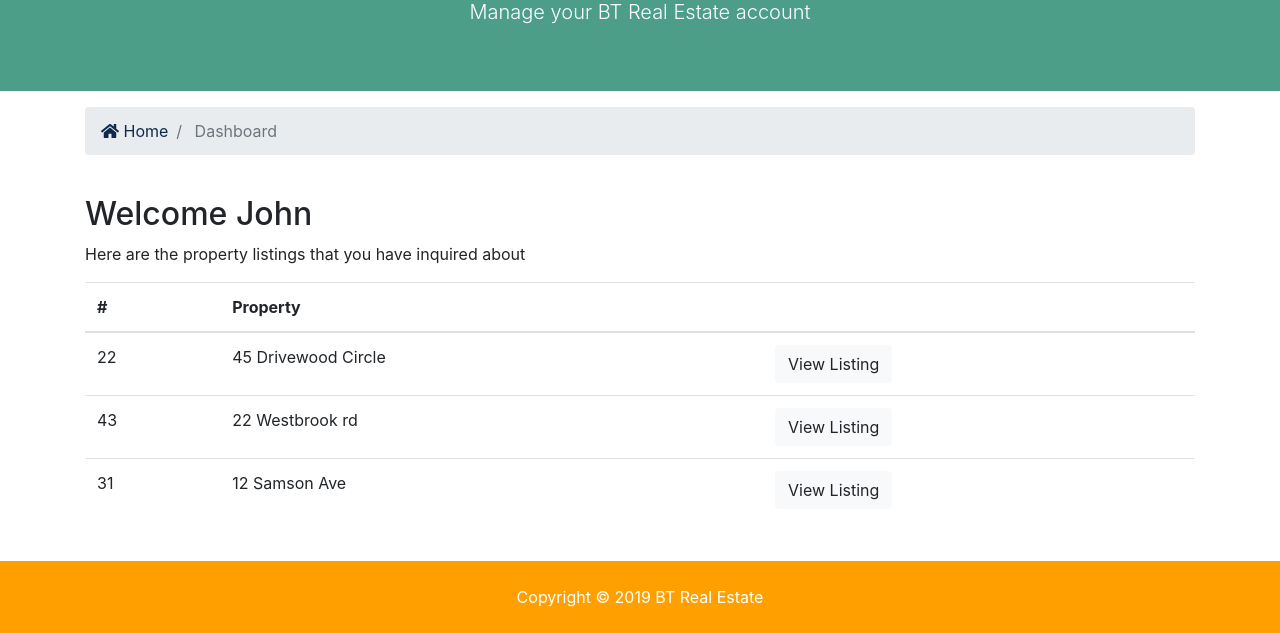
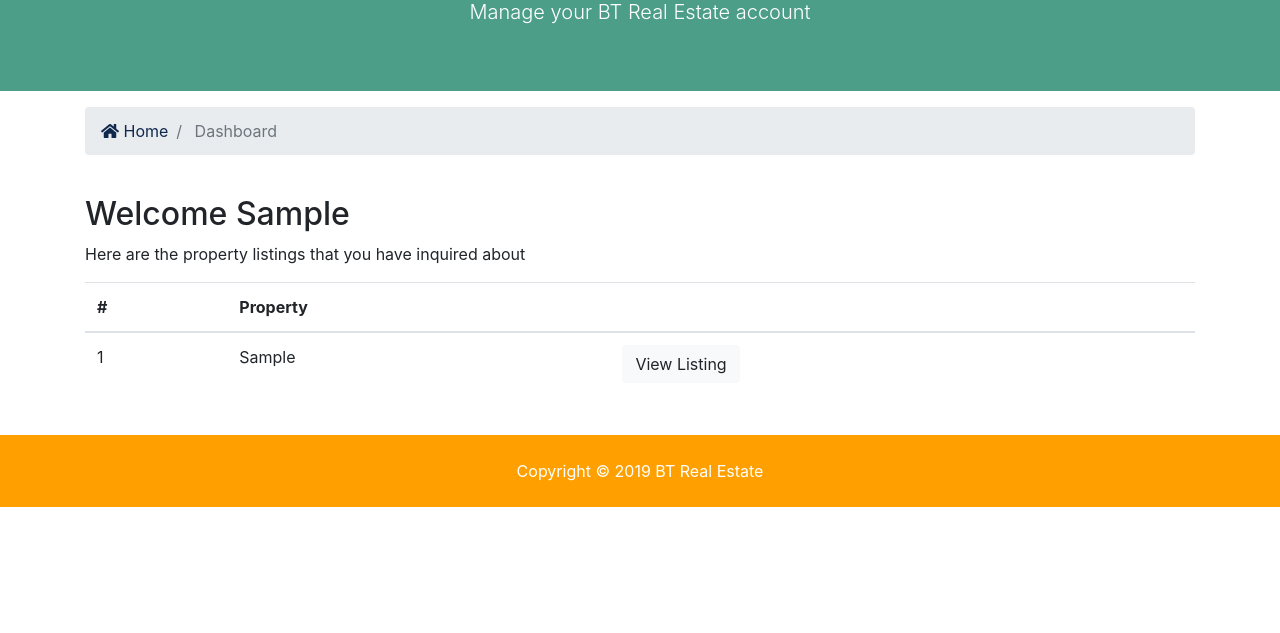
Before and after one commit to chrisjemil/Realestate-project, a Django app: page /accounts/dashboard in a window 1280 px wide. Shown: the part 254-887 px from the top of the page. After the commit the page ends 761 px from the top, so only its background shows below. Run offline with Django 3.2, Linux system fonts and the light colour scheme; a user stored in the database is signed in; tables that the repository leaves empty hold one stand-in row (values such as "Sample post"); some libraries are stand-ins or nearby versions.

Commit message:
add dashboard functionality to view the inquiries by users

```diff
--- a/accounts/views.py
+++ b/accounts/views.py
@@ -1,6 +1,7 @@
 from django.shortcuts import render, redirect
 from django.contrib import messages, auth
 from django.contrib.auth.models import User
+from contacts.models import Contact
 
 
 def register(request):
@@ -63,4 +64,11 @@ def logout(request):
 
 
 def dashboard(request):
-    return render(request, 'accounts/dashboard.html')
+    user_contacts = Contact.objects.order_by(
+        '-contact_date').filter(user_id=request.user.id)
+
+    context = {
+        'contacts': user_contacts
+    }
+
+    return render(request, 'accounts/dashboard.html', context)
--- a/templates/accounts/dashboard.html
+++ b/templates/accounts/dashboard.html
@@ -32,7 +32,8 @@
     <div class="container">
         <div class="row">
             <div class="col-md-12">
-                <h2>Welcome John</h2>
+                <h2>Welcome {{ user.first_name }}</h2>
+                {% if contacts %}
                 <p>Here are the property listings that you have inquired about</p>
                 <table class="table">
                     <thead>
@@ -43,29 +44,20 @@
                         </tr>
                     </thead>
                     <tbody>
+                        {% for contact in contacts %}
                         <tr>
-                            <td>22</td>
-                            <td>45 Drivewood Circle</td>
+                            <td>{{ contact.id }}</td>
+                            <td>{{ contact.listing }}</td>
                             <td>
-                                <a class="btn btn-light" href="#">View Listing</a>
+                                <a class="btn btn-light" href="{% url 'listing' contact.listing_id %}">View Listing</a>
                             </td>
                         </tr>
-                        <tr>
-                            <td>43</td>
-                            <td>22 Westbrook rd</td>
-                            <td>
-                                <a class="btn btn-light" href="#">View Listing</a>
-                            </td>
-                        </tr>
-                        <tr>
-                            <td>31</td>
-                            <td>12 Samson Ave</td>
-                            <td>
-                                <a class="btn btn-light" href="#">View Listing</a>
-                            </td>
-                        </tr>
+                        {% endfor %}
                     </tbody>
                 </table>
+                {% else %}
+                <p>You have not made any inquiries.</p>
+                {% endif %}
             </div>
         </div>
     </div>
--- a/templates/listings/listing.html
+++ b/templates/listings/listing.html
@@ -31,6 +31,9 @@
         </nav>
     </div>
 </section>
+<br>
+<!-- Alerts -->
+{% include 'partials/_alerts.html' %}
 <!-- Listing -->
 <section id="listing" class="py-4">
     <div class="container">
```
